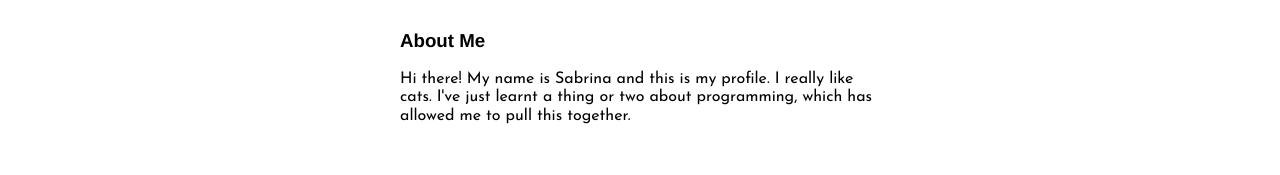
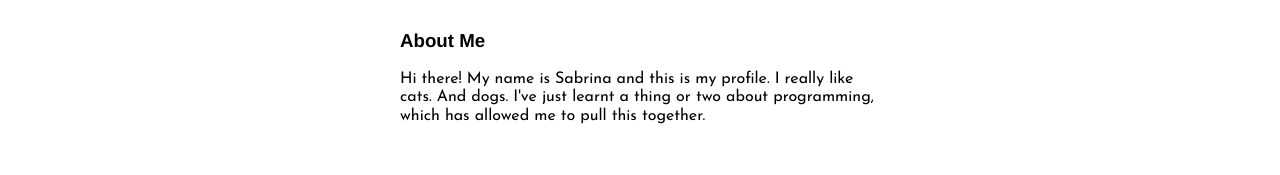
Before and after one commit to heysabs/heysabs.github.io, a plain HTML site: page index.html in a window 1280 px wide. Shown: the part 525-700 px from the top of the page. Drawn offline with Linux system fonts and the light colour scheme.

Commit message:
added dogs to index.html

```diff
--- a/index.html
+++ b/index.html
@@ -19,7 +19,7 @@
     </header>
     <article id="about">
         <h3>About Me</h3>
-        <p>Hi there! My name is Sabrina and this is my profile. I really like cats. I've just learnt a thing or two about programming, which has allowed me to pull this together.</p>
+        <p>Hi there! My name is Sabrina and this is my profile. I really like cats. And dogs. I've just learnt a thing or two about programming, which has allowed me to pull this together.</p>
     </article>
     <article id="hobbies">
         <h3>My Hobbies</h3>
```
